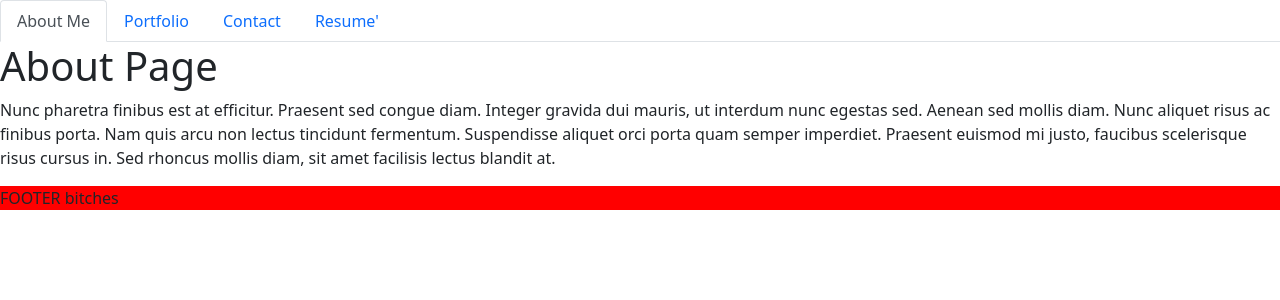
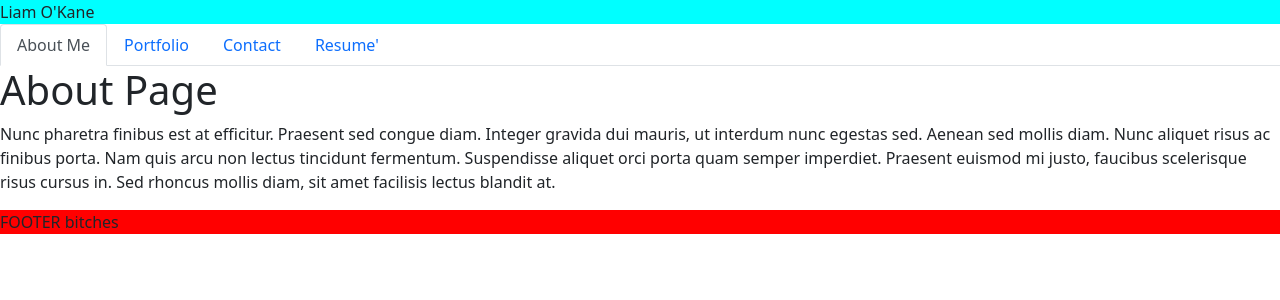
Before and after one commit to liamok19/React-Portfolio, a React (Create React App) app in the folder react-portfolio/: page / in a window 1280 px wide. Shown: the top 300 px of the page. Built offline with nearby package versions, Linux system fonts and the light colour scheme.

Commit message:
updated the header. need to integrate into navbar still INP

```diff
--- a/react-portfolio/src/App.js
+++ b/react-portfolio/src/App.js
@@ -1,5 +1,5 @@
 import React from 'react';
-// import Header from './components/Header';
+import Header from './components/Header';
 // import Section from './components/Section';
 import Footer from './components/Footer';
 // import NavTab from './components/NavTab';
@@ -8,7 +8,7 @@ import PortfolioContainer from './components/PortfolioContainer';
 function App(){
     return (
         <>
-            {/* <Header /> */}
+            <Header />
             {/* <NavTab /> */}
             <PortfolioContainer />
             {/* <Section /> */}
--- a/react-portfolio/src/components/Header.js
+++ b/react-portfolio/src/components/Header.js
@@ -1,23 +1,21 @@
-// import React from 'react';
-// import '../styles/Header.css';
-// import PortfolioContainer from './PortfolioContainer';
+import React from 'react';
+import '../styles/Header.css';
 
-// const styles = {
-//     card:{
-//         background: 'cyan'
-//     },
-// }
+const styles = {
+    card:{
+        background: 'cyan'
+    },
+}
 
-// export default function Header() {
-//     return(
-//         <div>
-//             <header
-//         style ={styles.card}
-//         className="header">
-//             Liam O'Kane
-//         </header>
-//         <PortfolioContainer />
-//         </div>
+export default function Header() {
+    return(
+        <div>
+            <header
+        style ={styles.card}
+        className="header">
+            Liam O'Kane
+        </header>
+        </div>
 
-//     )
-// }
+    )
+}
```
